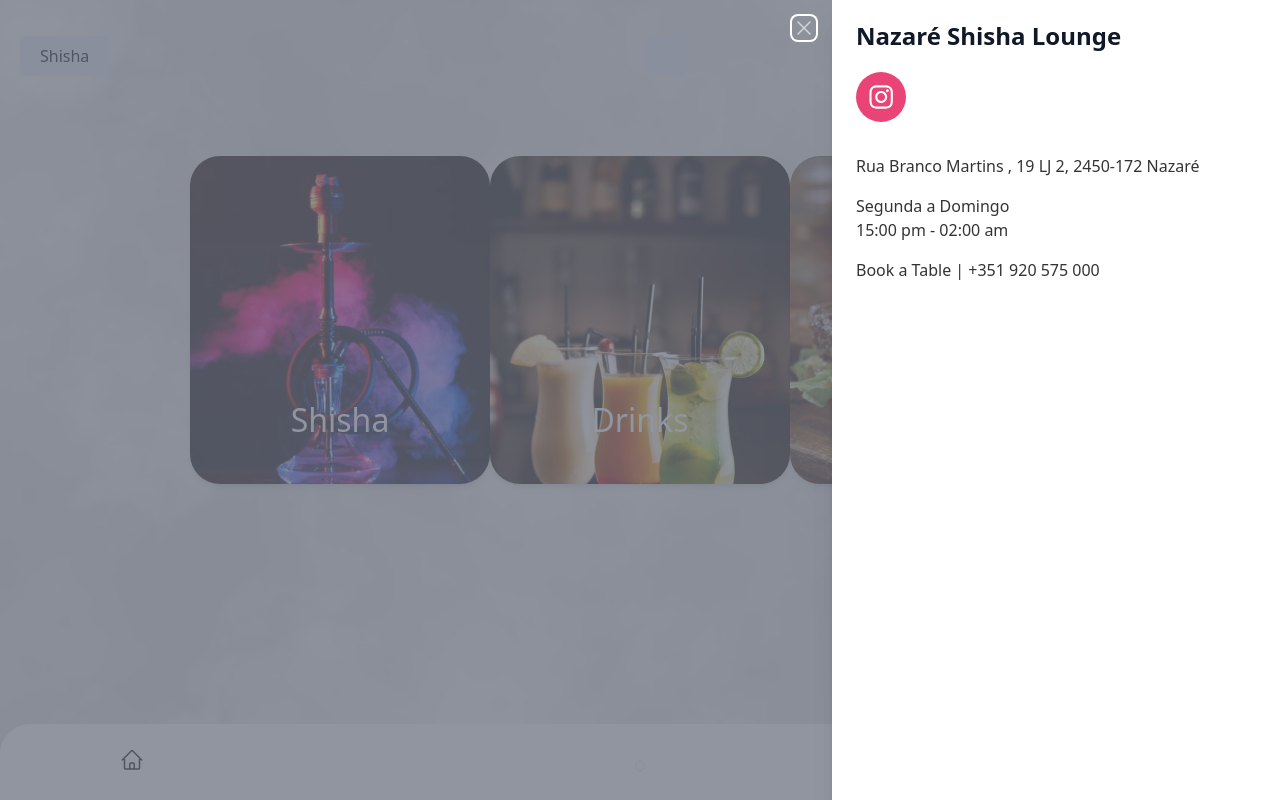
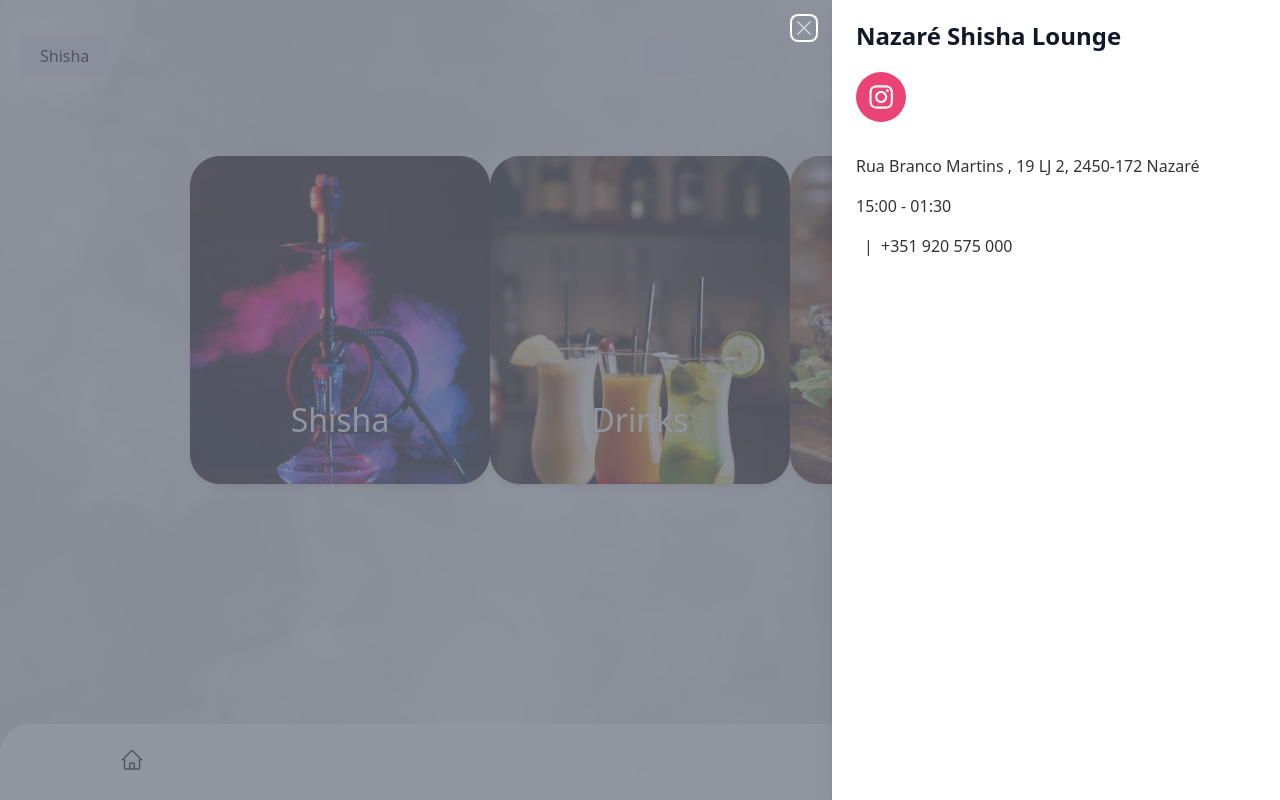
Before and after one commit to 2mShishaLounge/2m-nazare, a Next.js app: page / in a window 1280 px wide. Both pictures are taken after a click on the icon 1148 px from the left and 760 px from the top of the page. Built offline with nearby package versions, Linux system fonts and the light colour scheme.

Commit message:
add translations for contact details & change instagram account

```diff
--- a/src/components/header.tsx
+++ b/src/components/header.tsx
@@ -26,6 +26,7 @@ export const Header = () => {
 
 const MenuDropdown = () => {
   const [open, setOpen] = useState(false);
+  const { locale: currentLocale } = useRouter();
 
   return (
     <div>
@@ -62,15 +63,33 @@ const MenuDropdown = () => {
                       <div className="relative mt-6 flex-1 px-4 sm:px-6">
                         {/* Socials */}
                         <div className="flex space-x-4">
-                          <SocialIcon url="https://www.instagram.com/2m_shishalounge/" />
+                          <SocialIcon url="https://www.instagram.com/nazare_shisha_lounge/" />
                         </div>
 
                         {/* Information */}
                         <div className="my-8 grid grid-cols-1 font-normal text-black/80 dark:text-slate-200">
                           <p className="">Rua Branco Martins , 19 LJ 2, 2450-172 Nazaré</p>
-                          <p className="mt-4 ">Segunda a Domingo</p>
-                          <p className="">15:00 pm - 02:00 am</p>
-                          <p className="mt-4">Book a Table | +351 920 575 000</p>
+                          <p className="mt-4">
+                            {currentLocale === "en" && "Monday to Sunday"}
+                            {currentLocale === "pt" && "Segunda a Domingo"}
+                            {currentLocale === "es" && "De Lunes a Domingo"}
+                            {currentLocale === "fr" && "Lundi à Dimanche"}
+                          </p>
+
+                          <p className="">{currentLocale === "en" ? "3:00 PM - 01:30 AM" : "15:00 - 01:30"}</p>
+
+                          <p className="mt-4">
+                            {currentLocale === "en" && "Reservar uma mesa"}
+                            {currentLocale === "pt" && "Segunda a Domingo"}
+                            {currentLocale === "es" && "Reservar una mesa"}
+                            {currentLocale === "fr" && "Réserver une table"}
+                            <span className="ml-2">
+                              |{" "}
+                              <a href="tel:+351920575000" className="ml-1">
+                                +351 920 575 000
+                              </a>
+                            </span>
+                          </p>
                         </div>
                       </div>
                     </div>
```
